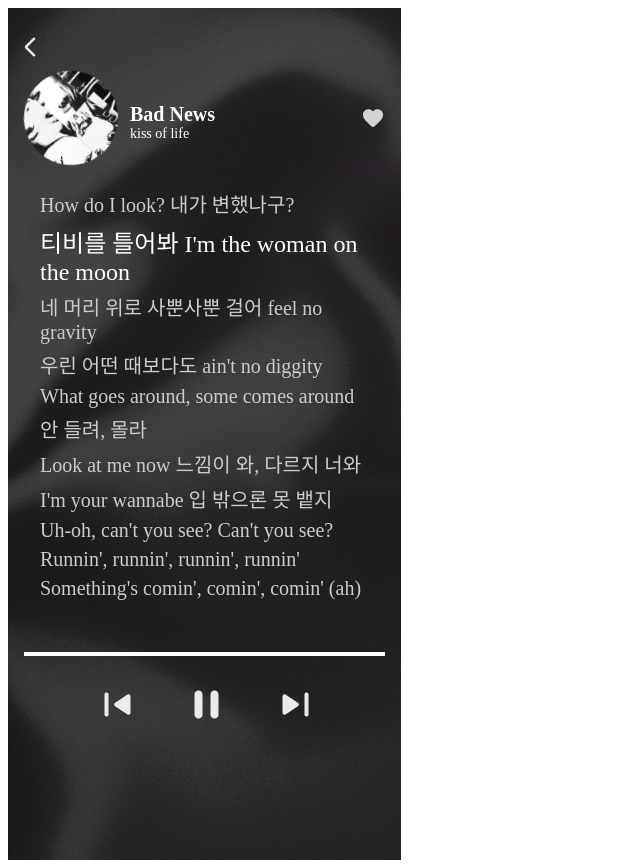
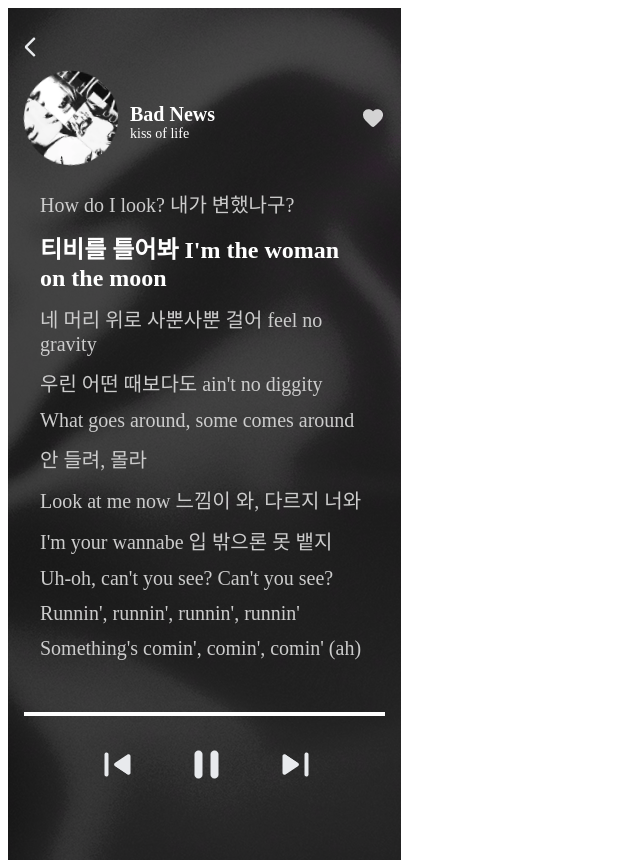
Before and after one commit to proteFU/front, a React (Vite) app: page /music-detail in a window 1280 px wide. Shown: the whole page, without its empty margins (0-640 px from the left). Built offline with nearby package versions, Linux system fonts and the light colour scheme.

Commit message:
feat(#5) : 요소 사이의 간격 조정

```diff
--- a/src/Pages/MusicDetail.tsx
+++ b/src/Pages/MusicDetail.tsx
@@ -103,7 +103,7 @@
     padding: 0 16px;
     display: flex;
     flex-direction: column;
-    gap: 6px;
+    gap: 12px;
 `;
 
 const lyricLine = css`
@@ -116,7 +116,7 @@
 const focusedLyric = css`
     font-size: 24px;
     color: #fff;
-    font-weight: 500;
+    font-weight: 600;
     text-align: left;
 `;
 
```
